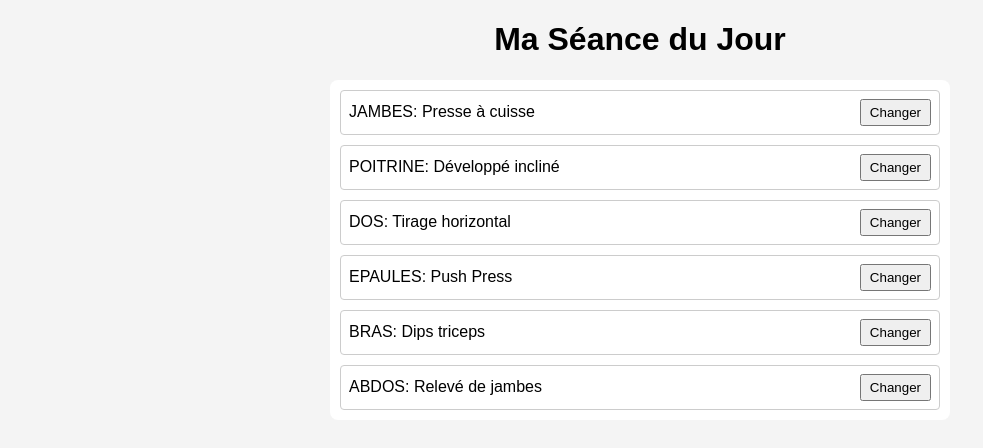
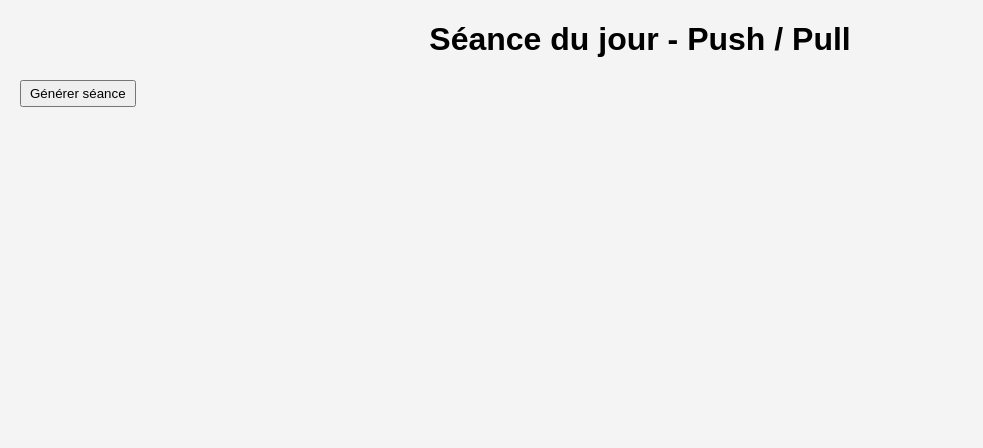
Before and after one commit to ludobruel9131-max/gym-app, a plain HTML site: page index.html in a window 1280 px wide. Shown: the whole page, without its empty margins (0-983 px from the left). Drawn offline with Linux system fonts and the light colour scheme.

Commit message:
Update index.html

```diff
--- a/index.html
+++ b/index.html
@@ -1,16 +1,19 @@
 <!DOCTYPE html>
 <html lang="fr">
 <head>
-  <meta charset="UTF-8">
-  <meta name="viewport" content="width=device-width, initial-scale=1.0">
-  <title>Ma Séance du Jour</title>
-  <link rel="stylesheet" href="style.css">
+    <meta charset="UTF-8">
+    <meta name="viewport" content="width=device-width, initial-scale=1.0">
+    <title>Push Pull Séances</title>
+    <link rel="stylesheet" href="style.css">
 </head>
 <body>
-  <h1>Ma Séance du Jour</h1>
-
-  <div id="workout"></div>
-
-  <script src="app.js"></script>
+    <div class="container">
+        <h1>Séance du jour - Push / Pull</h1>
+        <div id="seance">
+            <!-- Exercices générés par JS -->
+        </div>
+        <button id="generer">Générer séance</button>
+    </div>
+    <script src="app.js"></script>
 </body>
 </html>
```
